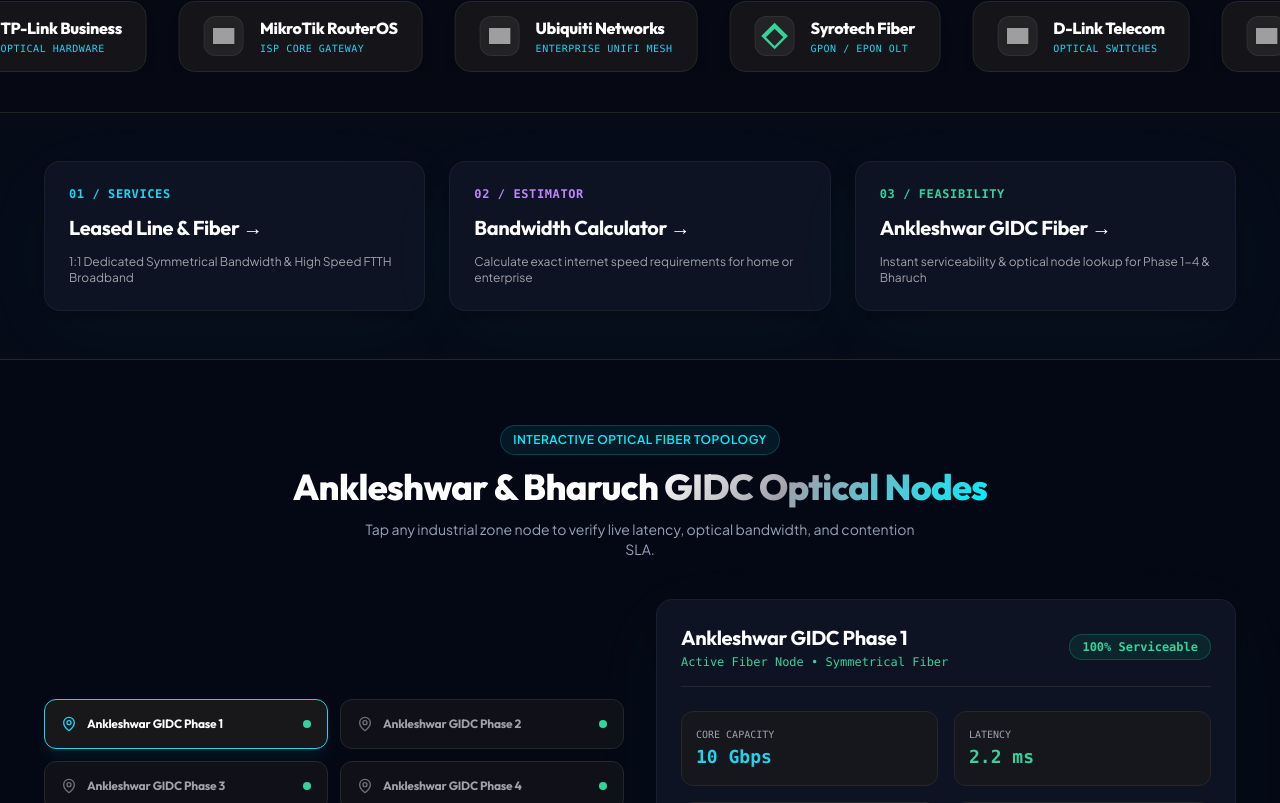
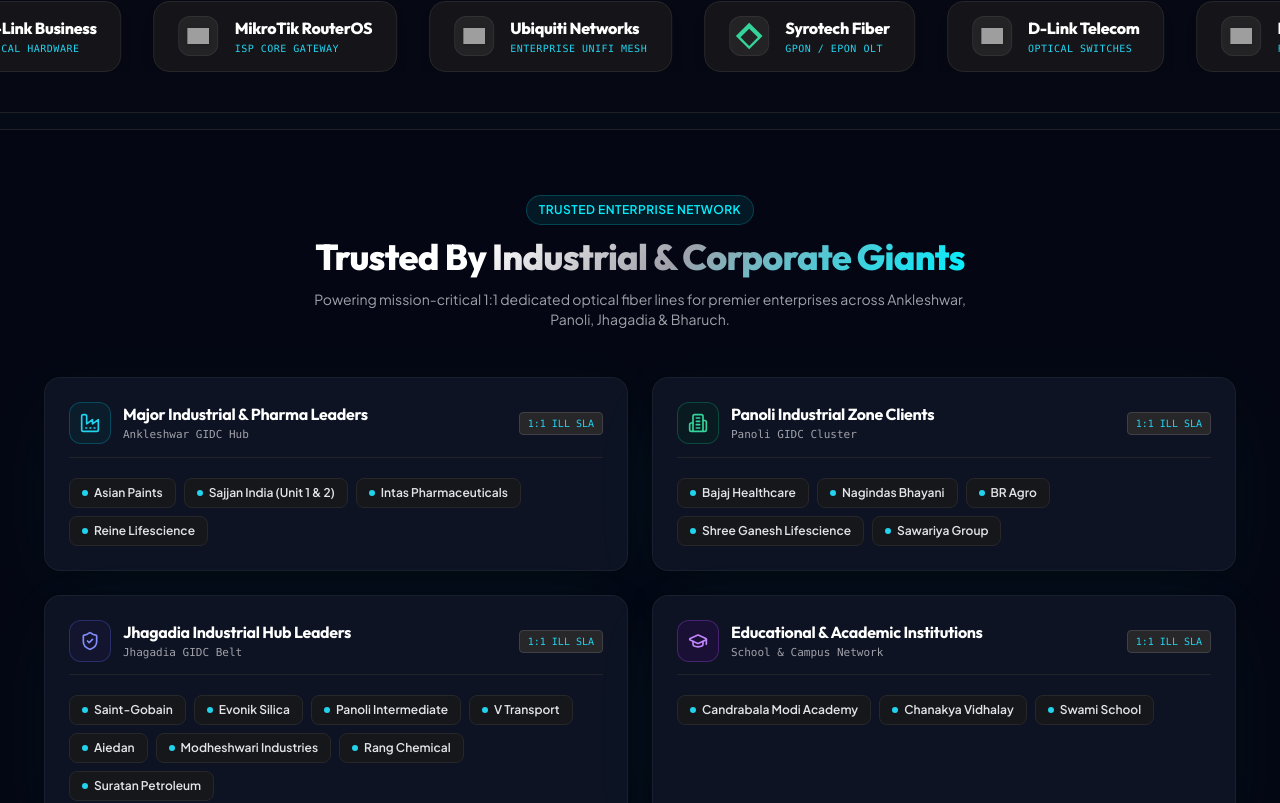
Before and after one commit to khansaood11/technosys-website, a React (Vite) app: page / in a window 1280 px wide. Shown: the part 1077-1880 px from the top of the page. Built offline with nearby package versions, Linux system fonts and the light colour scheme; grey boxes are pictures that could not be loaded.

Commit message:
Add CorporateClients section featuring Asian Paints, Saint-Gobain, Intas Pharma, Sajjan India, Evonik, Candrabala Modi Academy, and set 17th August Anniversary

```diff
--- a/src/App.jsx
+++ b/src/App.jsx
@@ -22,6 +22,7 @@
 import ProcessTimeline from './components/ProcessTimeline';
 import LiveNetworkStatus from './components/LiveNetworkStatus';
 import GIDCCoverageVisualizer from './components/GIDCCoverageVisualizer';
+import CorporateClients from './components/CorporateClients';
 
 export default function App() {
   const [activeTab, setActiveTab] = useState('home'); // home, services, plans, coverage, portal, about, contact
@@ -71,6 +72,9 @@
 
             {/* Partner Hardware Marquee Carousel */}
             <BrandMarquee />
+
+            {/* Verified Corporate & Industrial Clients Showcase */}
+            <CorporateClients />
 
             {/* Vercel-Style Feature Grid */}
             <div className="container py-8">
--- /dev/null
+++ b/src/components/CorporateClients.jsx
@@ -0,0 +1,97 @@
+import React from 'react';
+import { motion } from 'framer-motion';
+import { Building2, GraduationCap, Factory, ShieldCheck } from 'lucide-react';
+
+export default function CorporateClients() {
+  const clientCategories = [
+    {
+      category: 'Major Industrial & Pharma Leaders',
+      zone: 'Ankleshwar GIDC Hub',
+      icon: Factory,
+      color: 'text-cyan-400 border-cyan-500/30 bg-cyan-950/30',
+      clients: ['Asian Paints', 'Sajjan India (Unit 1 & 2)', 'Intas Pharmaceuticals', 'Reine Lifescience']
+    },
+    {
+      category: 'Panoli Industrial Zone Clients',
+      zone: 'Panoli GIDC Cluster',
+      icon: Building2,
+      color: 'text-emerald-400 border-emerald-500/30 bg-emerald-950/30',
+      clients: ['Bajaj Healthcare', 'Nagindas Bhayani', 'BR Agro', 'Shree Ganesh Lifescience', 'Sawariya Group']
+    },
+    {
+      category: 'Jhagadia Industrial Hub Leaders',
+      zone: 'Jhagadia GIDC Belt',
+      icon: ShieldCheck,
+      color: 'text-indigo-400 border-indigo-500/30 bg-indigo-950/30',
+      clients: ['Saint-Gobain', 'Evonik Silica', 'Panoli Intermediate', 'V Transport', 'Aiedan', 'Modheshwari Industries', 'Rang Chemical', 'Suratan Petroleum']
+    },
+    {
+      category: 'Educational & Academic Institutions',
+      zone: 'School & Campus Network',
+      icon: GraduationCap,
+      color: 'text-purple-400 border-purple-500/30 bg-purple-950/30',
+      clients: ['Candrabala Modi Academy', 'Chanakya Vidhalay', 'Swami School']
+    }
+  ];
+
+  return (
+    <section className="py-16 bg-[#040713] border-t border-zinc-800/80 relative">
+      <div className="container">
+
+        <div className="text-center space-y-3 mb-12">
+          <div className="badge-tag">Trusted Enterprise Network</div>
+          <h2 className="text-3xl sm:text-4xl font-extrabold text-white font-heading">
+            Trusted By <span className="gradient-text">Industrial & Corporate Giants</span>
+          </h2>
+          <p className="text-sm text-zinc-400 max-w-2xl mx-auto">
+            Powering mission-critical 1:1 dedicated optical fiber lines for premier enterprises across Ankleshwar, Panoli, Jhagadia & Bharuch.
+          </p>
+        </div>
+
+        <div className="grid grid-cols-1 md:grid-cols-2 gap-6">
+          {clientCategories.map((cat, idx) => {
+            const Icon = cat.icon;
+            return (
+              <motion.div
+                key={idx}
+                initial={{ opacity: 0, y: 25 }}
+                whileInView={{ opacity: 1, y: 0 }}
+                viewport={{ once: true }}
+                transition={{ duration: 0.5, delay: idx * 0.1 }}
+                className="glass-panel p-6 border border-zinc-800 hover:border-cyan-500/40 transition-all hover:-translate-y-1 space-y-4"
+              >
+                <div className="flex items-center justify-between pb-3 border-b border-zinc-800/80">
+                  <div className="flex items-center gap-3">
+                    <div className={`p-2.5 rounded-xl border ${cat.color}`}>
+                      <Icon className="w-5 h-5" />
+                    </div>
+                    <div>
+                      <h3 className="text-base font-bold text-white font-heading">{cat.category}</h3>
+                      <p className="text-[11px] font-mono text-zinc-400">{cat.zone}</p>
+                    </div>
+                  </div>
+                  <span className="text-[10px] font-mono bg-zinc-800 text-cyan-400 px-2 py-0.5 rounded border border-zinc-700">
+                    1:1 ILL SLA
+                  </span>
+                </div>
+
+                <div className="flex flex-wrap gap-2 pt-1">
+                  {cat.clients.map((client, cIdx) => (
+                    <span
+                      key={cIdx}
+                      className="px-3 py-1.5 rounded-lg bg-zinc-900/90 border border-zinc-800 text-xs font-semibold text-zinc-200 hover:text-white hover:border-zinc-700 transition-colors flex items-center gap-1.5"
+                    >
+                      <span className="w-1.5 h-1.5 rounded-full bg-cyan-400"></span>
+                      <span>{client}</span>
+                    </span>
+                  ))}
+                </div>
+              </motion.div>
+            );
+          })}
+        </div>
+
+      </div>
+    </section>
+  );
+}
```
Also changed, not shown: 1 other file (tests, documents, lock files or other folders).
